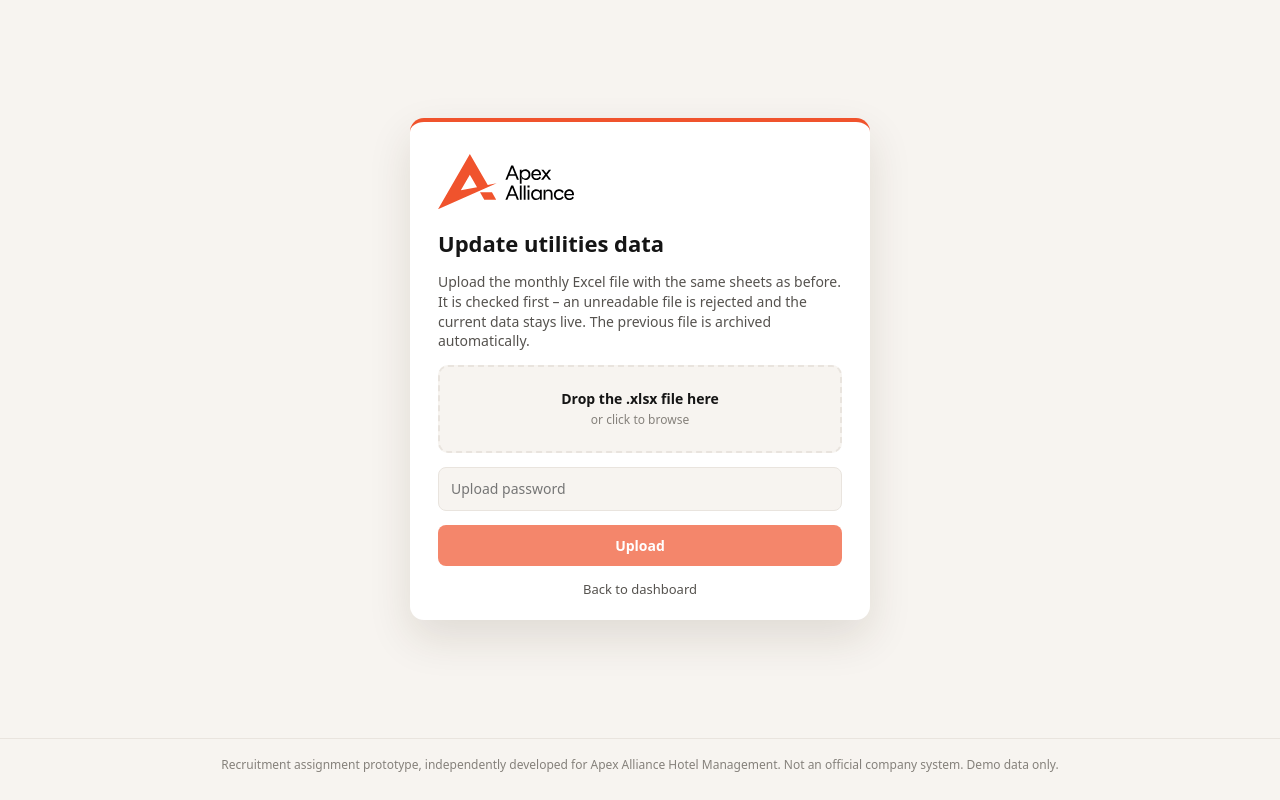
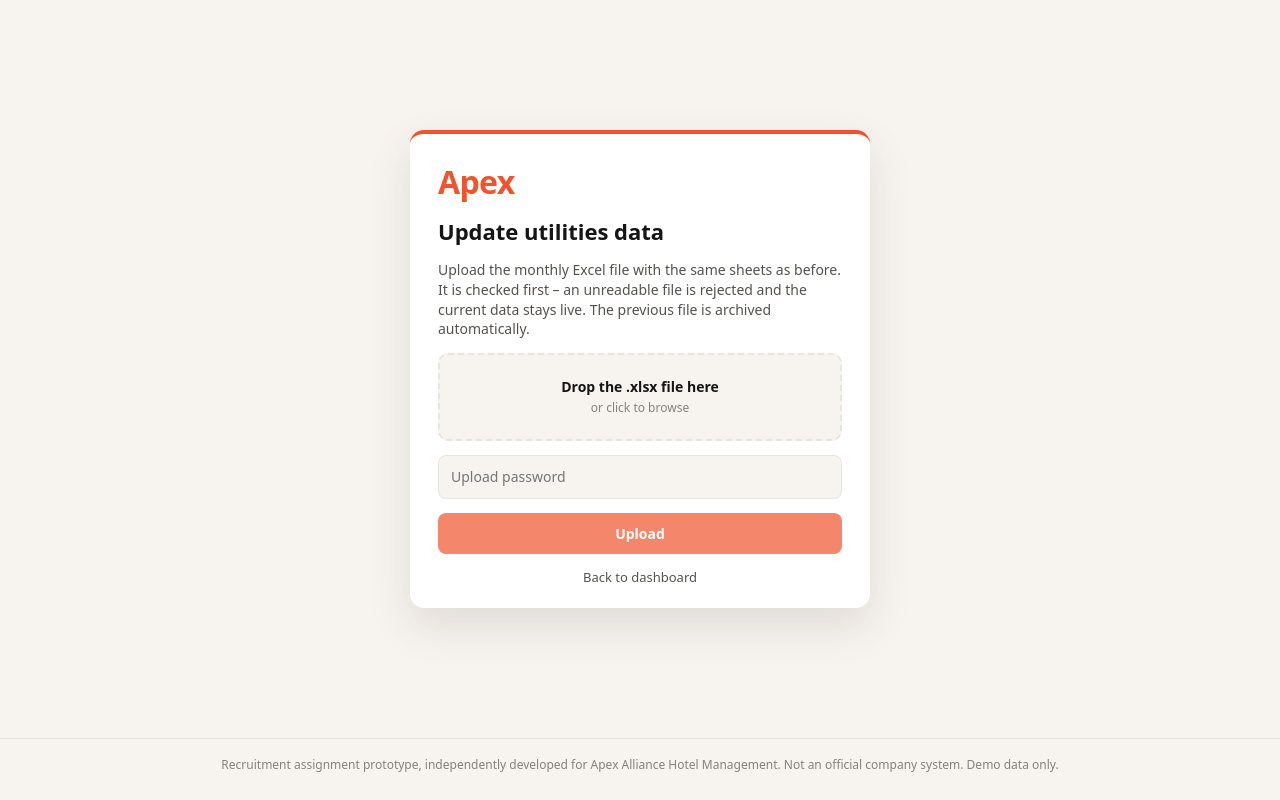
Before and after one commit to juliuspov7/apex-utilities-dashboard, a Next.js app: page /admin in a window 1280 px wide. Built offline with nearby package versions, Linux system fonts and the light colour scheme.

Commit message:
Replace logo with text wordmark

```diff
--- a/app/Dashboard.tsx
+++ b/app/Dashboard.tsx
@@ -258,7 +258,7 @@ function Header({ data, onRefresh, loading, now, lastLoad }: { data: Dataset | n
     <header className="top">
       <div className="wrap">
         <div className="hdr-left">
-          <img src="/apex-logo.svg" alt="Apex Alliance" className="logo" />
+          <span className="wordmark">Apex</span>
           <h1>Utilities dashboard</h1>
         </div>
         <div className="chips">
--- a/app/admin/page.tsx
+++ b/app/admin/page.tsx
@@ -42,7 +42,7 @@ export default function Admin() {
   return (
     <main className="login-page">
       <form className="login-card" style={{ maxWidth: 460 }} onSubmit={submit}>
-        <img src="/apex-logo.svg" alt="Apex Alliance" className="login-logo" />
+        <div className="login-wordmark">Apex</div>
         <h1>Update utilities data</h1>
         <p>Upload the monthly Excel file with the same sheets as before. It is checked first – an unreadable file is rejected and the current data stays live. The previous file is archived automatically.</p>
 
--- a/app/globals.css
+++ b/app/globals.css
@@ -143,3 +143,7 @@ header.top .chips { flex: 1 1 auto; min-width: 0; }
   header.top .chips { order: 3; flex: 1 1 100%; }
   .hdr-actions { margin-left: auto; }
 }
+
+/* text wordmark instead of a logo */
+.wordmark { font-size: 26px; font-weight: 800; letter-spacing: -.02em; color: var(--accent); line-height: 1; }
+.login-wordmark { font-size: 32px; font-weight: 800; letter-spacing: -.02em; color: var(--accent); justify-self: start; line-height: 1; }
--- a/app/login/page.tsx
+++ b/app/login/page.tsx
@@ -21,7 +21,7 @@ export default function Login() {
   return (
     <main className="login-page">
       <form className="login-card" onSubmit={submit}>
-        <img src="/apex-logo.svg" alt="Apex Alliance" className="login-logo" />
+        <div className="login-wordmark">Apex</div>
         <h1>Utilities dashboard</h1>
         <p>Enter the access password to view hotel utilities, budgets and alerts.</p>
         <input type="password" name="password" placeholder="Password" autoFocus required autoComplete="current-password" aria-label="Password" />
```
Also changed, not shown: public/apex-logo.svg (deleted).
